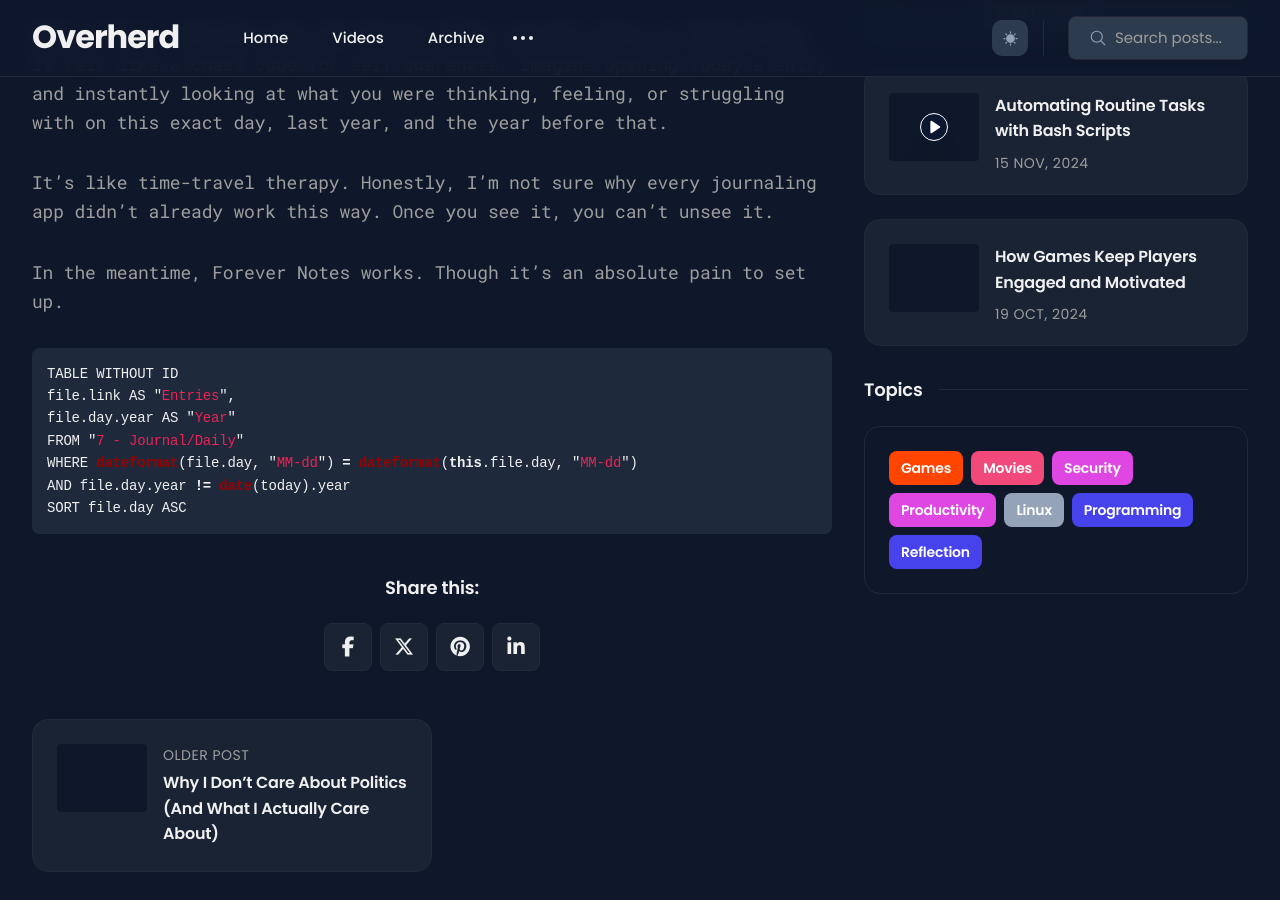
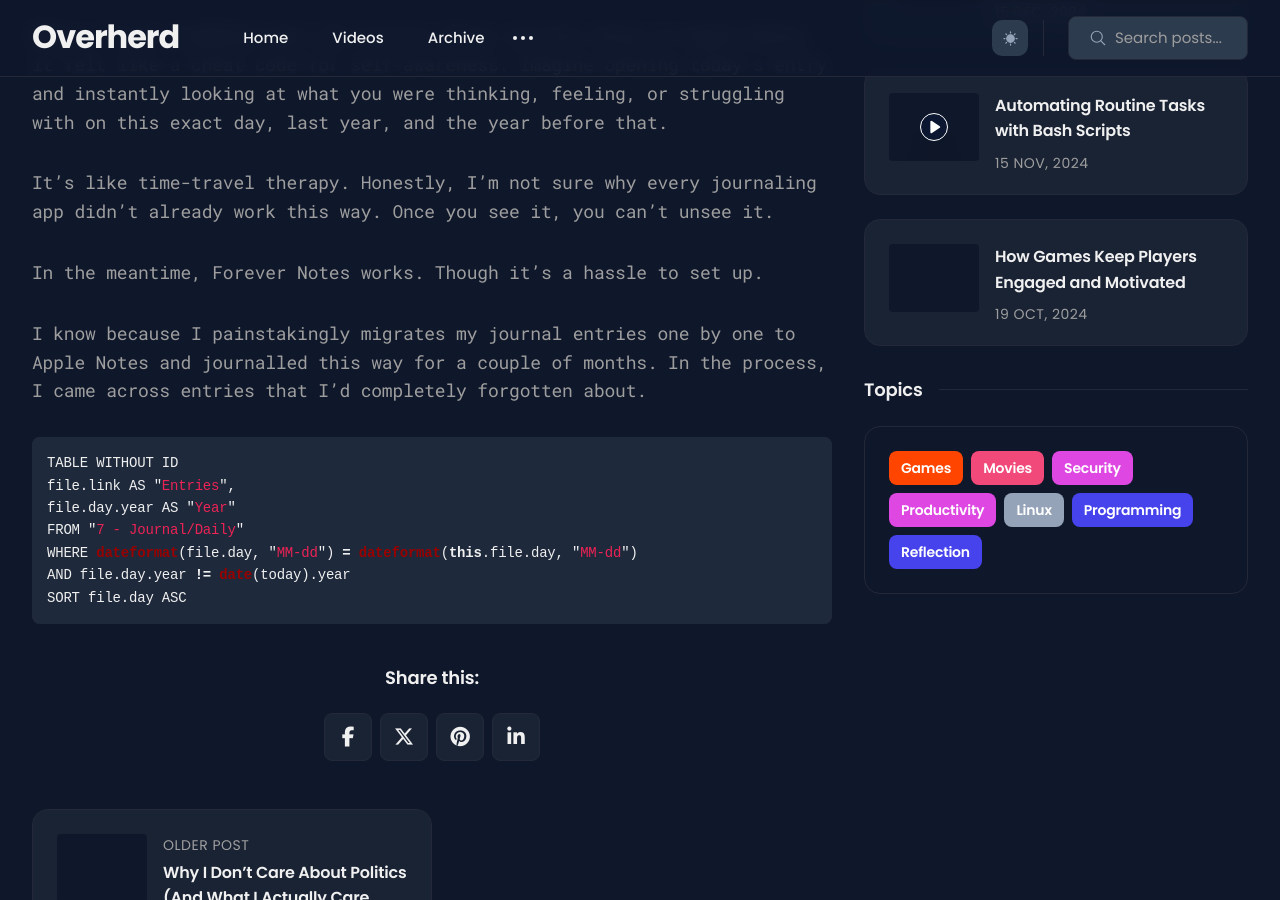
Before and after one commit to smartyshaman/anantshiva.github.io, a Jekyll site: the page built from _posts/2027-03-29-obsidian-forever-notes.md, in a window 1280 px wide and 900 px high, scrolled down 814 px. Built offline with Jekyll 4.4.1, drawn with Linux system fonts in a browser that asks for light colours.

Commit message:
vault backup: 2025-03-29 17:06:42

````diff
--- a/_posts/2027-03-29-obsidian-forever-notes.md
+++ b/_posts/2027-03-29-obsidian-forever-notes.md
@@ -14,9 +14,9 @@ When I first stumbled upon the _Forever Notes_ journal setup in Apple Notes, it
 
 It’s like time-travel therapy. Honestly, I'm not sure why every journaling app didn’t already work this way. Once you see it, you can’t unsee it.
 
-In the meantime, Forever Notes works. Though it's an absolute pain to set up.
+In the meantime, Forever Notes works. Though it's a hassle to set up.
 
-
+I know because I painstakingly migrates my journal entries one by one to Apple Notes and journalled this way for a couple of months. In the process, I came across entries that I'd completely forgotten about.
 
 ```js
 TABLE WITHOUT ID
````
